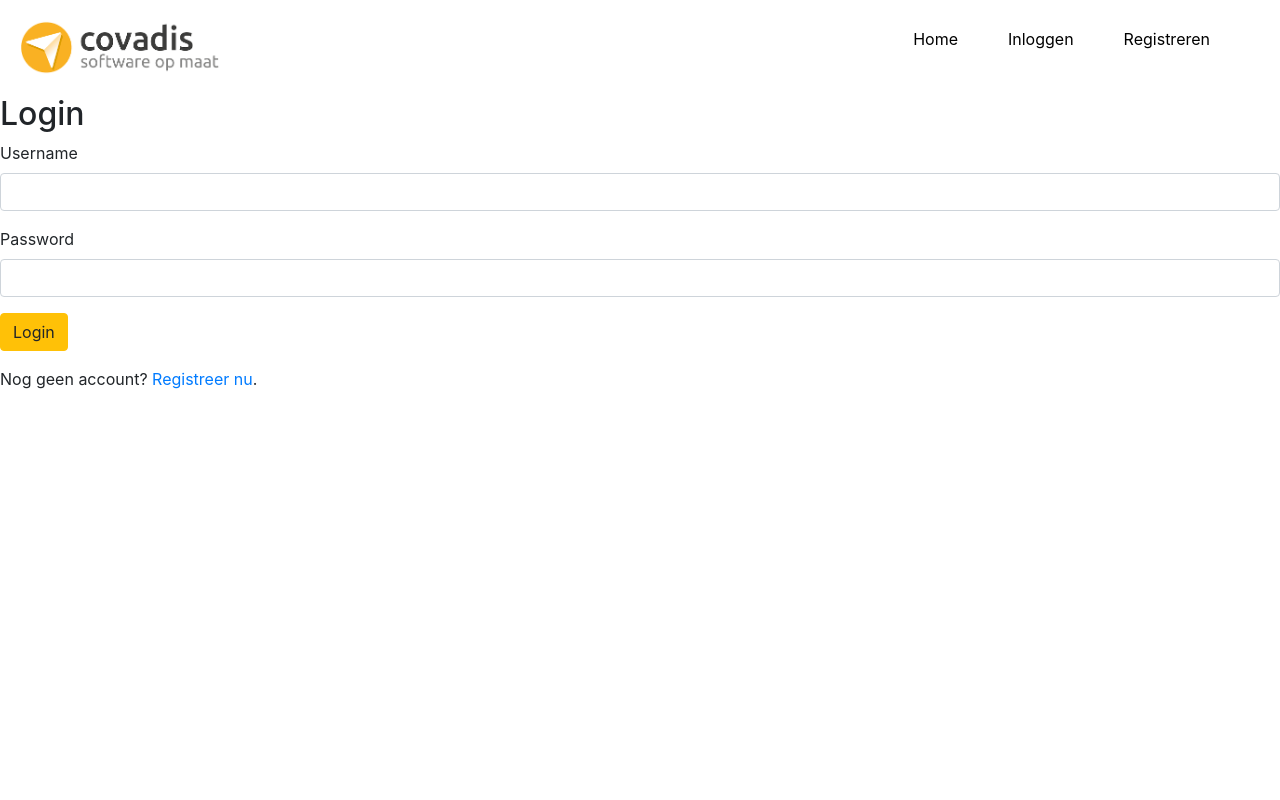
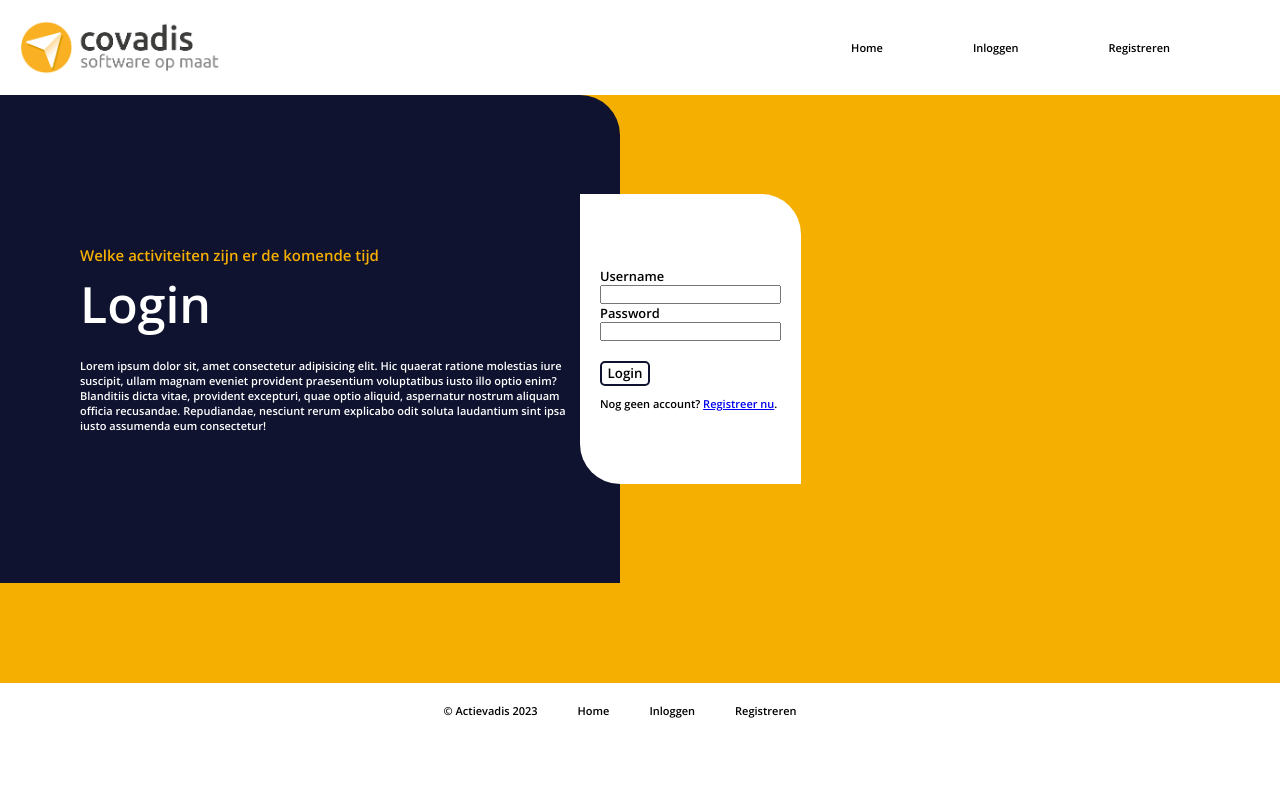
Before and after one commit to PigFish69/Autivadis, a PHP site: page /inlog.php in a window 1280 px wide. Run offline with PHP 8.4, Linux system fonts and the light colour scheme.

Commit message:
styling login page

```diff
--- a/hyb/Actievadis/Css/footer.css
+++ b/hyb/Actievadis/Css/footer.css
@@ -14,7 +14,7 @@ body {
     padding: 20px;
     display: flex;
     justify-content: center;
-    /* background-color: #0f132f; */
+    background-color: white;
 }
 
 .Menu
--- a/hyb/Actievadis/Css/header.css
+++ b/hyb/Actievadis/Css/header.css
@@ -13,6 +13,7 @@ body {
 {
     padding: 20px;
     display: flex;
+    background-color: white;
 }
 
 .Title
--- /dev/null
+++ b/hyb/Actievadis/Css/login.css
@@ -0,0 +1,95 @@
+body {
+    font-family: 'Open Sans', sans-serif;
+    font-size: 17px;
+}
+
+
+* {
+    margin: 0;
+    padding: 0;
+}
+
+.container {
+    background-color: #f5af00;
+    display: flex;
+    padding-bottom: 100px;
+}
+
+.infoCard {
+    margin-left: -20px;
+    border-radius: 0 40px 0 0;
+    padding-top: 150px;
+    padding-bottom: 150px;
+    width: 50%;
+    height: 100%;
+    background-color: #0f132f;
+}
+
+.text {
+    margin-left: 100px;
+}
+
+.p {
+    color: #f5af00;
+    margin-bottom: 5px;
+    font-size: 15px;
+}
+
+.h1 {
+    color: white;
+    font-size: 50px;
+    font-weight: 700;
+}
+
+.omschrijving {
+    color: white;
+    width: 80%;
+    margin-top: 20px;
+}
+
+.inschrijven {
+    color: white;
+    margin-top: 20px;
+}
+
+.login {
+    display: flex;
+    margin: auto;
+    align-items: center;
+    margin-left: -40px;
+    width: auto;
+    height: 250px;
+    padding: 20px;
+    background-color: white;
+    border-radius: 0 40px 0 40px;
+}
+
+.h2 {
+    text-align: center;
+}
+
+.btn
+{
+    font-family: 'Open Sans', sans-serif;
+    margin-top: 20px;
+    margin-bottom: 10px;
+    width: 50px;
+    height: 25px;
+    background-color: white;
+    border-radius: 5px;
+    border: 2px solid #0f132f;
+}
+
+.btn:hover
+{
+    font-family: 'Open Sans', sans-serif;
+    margin-top: 20px;
+    margin-bottom: 10px;
+    width: 50px;
+    height: 25px;
+    background-color: #0f132f;
+    border-radius: 5px;
+    border: 2px solid #0f132f;
+    color: white;
+    cursor: pointer;
+}
--- a/hyb/Actievadis/Pages/account/inlog.php
+++ b/hyb/Actievadis/Pages/account/inlog.php
@@ -23,12 +23,21 @@ if(isset($_POST['submit']))
 
 <html>
 <head>
-    <link rel="stylesheet" href="https://stackpath.bootstrapcdn.com/bootstrap/4.5.2/css/bootstrap.min.css">
+    <!-- <link rel="stylesheet" href="https://stackpath.bootstrapcdn.com/bootstrap/4.5.2/css/bootstrap.min.css">  -->
+    <link rel="stylesheet" href="../../Css/login.css">
+
 
 </head>
 <body>
+    <div class="container">
+        <div class="infoCard">
+            <p class="text p">Welke activiteiten zijn er de komende tijd</p>
+            <h1 class="text h1">Login</h1>
+            <p class="text omschrijving">Lorem ipsum dolor sit, amet consectetur adipisicing elit. Hic quaerat ratione molestias iure suscipit, ullam magnam eveniet provident praesentium voluptatibus iusto illo optio enim? Blanditiis dicta vitae, provident excepturi, quae optio aliquid, aspernatur nostrum aliquam officia recusandae. Repudiandae, nesciunt rerum explicabo odit soluta laudantium sint ipsa iusto assumenda eum consectetur!</p>
+        </div>
+        <!-- <div class="yellowbackground">
+        </div>  -->
         <div class="login">
-            <h2 class="bold">Login</h2>
 
             <!-- <?php
             if(!empty($login_err)){
@@ -38,23 +47,29 @@ if(isset($_POST['submit']))
 
             <form action="" method="post">
                 <div class="form-group">
-                <label>Username</label>
+                    <!-- <label>Username</label> -->
+                    <h3>Username</h3>
                     <input type="text" name="username" class="form-control" value="">
                 </div>
                 <div class="form-group">
-                <label>Password</label>
+                    <!-- <label>Password</label> -->
+                    <h3>Password</h3>
                     <input type="password" name="password" class="form-control">
                 </div>
                 <div class="form-group">
-                <input type="submit" class="btn btn-warning" value="Login" name="submit">
+                    <input type="submit" class="btn" value="Login" name="submit">
                 </div>
                 <p>Nog geen account? <a class="linkColorText" href="signUp.php">Registreer nu</a>.</p>
 
             </form>
         </div>
+    </div>
 </body>
+
+
 </html>
 
+
 <?php
-// require_once "footer.php";
+require_once "../General/footer.php";
 ?>
```
Lines whose indentation alone changed are shown as unchanged.
